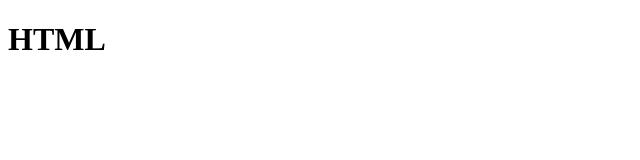
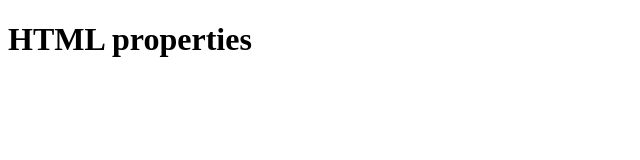
Before and after one commit to roshan-nn/uber-website, a plain HTML site: page index.html in a window 1280 px wide. Shown: the whole page, without its empty margins (0-640 px from the left). Drawn offline with Linux system fonts and the light colour scheme.

Commit message:
Update index.html

```diff
--- a/index.html
+++ b/index.html
@@ -6,7 +6,7 @@
      <title>Document</title>
 </head>
 <body>
-     <h1><b>HTML</b> </h1>
+     <h1><b>HTML properties</b> </h1>
 
 </body>
 </html>
```
